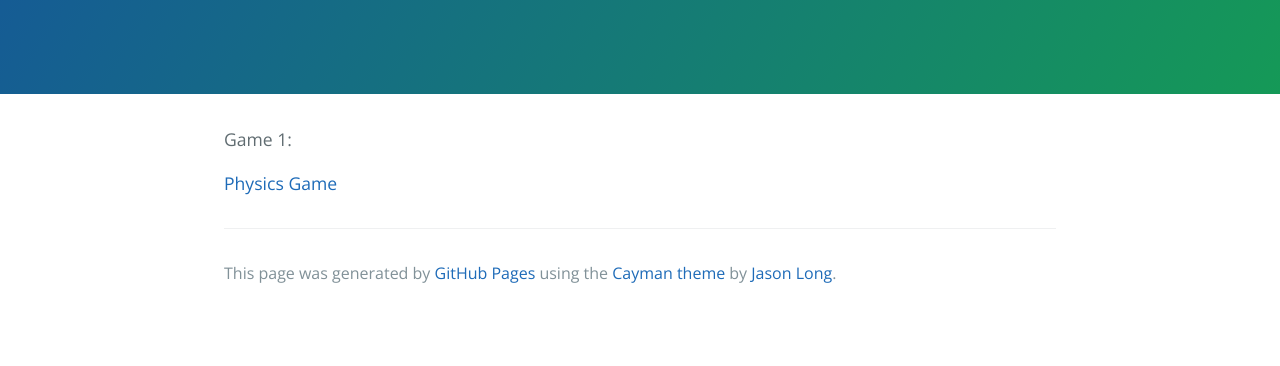
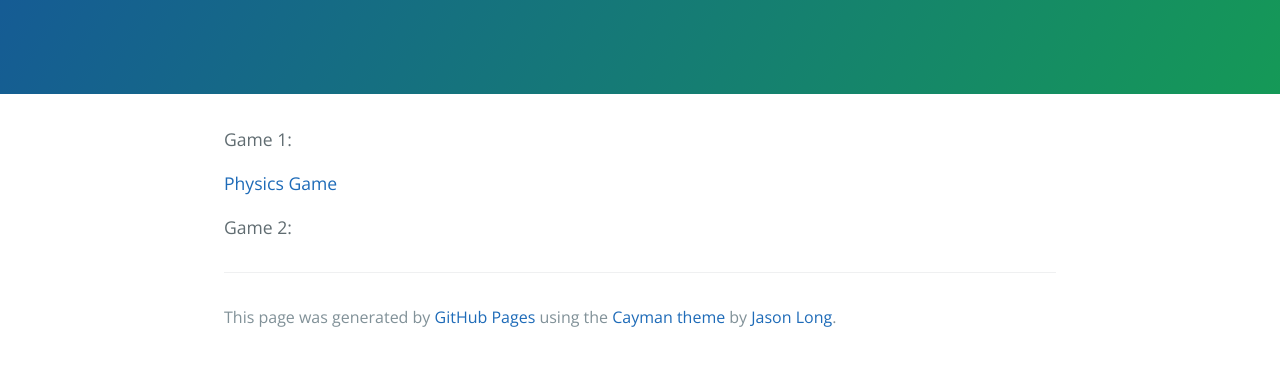
Before and after one commit to nickedname/Unity_Projects, a plain HTML site: page index.html in a window 1280 px wide. Shown: the part 176-542 px from the top of the page. Drawn offline with nearby package versions, Linux system fonts and the light colour scheme.

Commit message:
updating index.html

```diff
--- a/index.html
+++ b/index.html
@@ -18,7 +18,8 @@
     <section class="main-content">
       <p>Game 1: </p>
 		<a href="Unity Builds.html">Physics Game</a>
-      <footer class="site-footer">
+      <p>Game 2: </p>
+	  <footer class="site-footer">
 
         <span class="site-footer-credits">This page was generated by <a href="https://pages.github.com">GitHub Pages</a> using the <a href="https://github.com/jasonlong/cayman-theme">Cayman theme</a> by <a href="https://twitter.com/jasonlong">Jason Long</a>.</span>
       </footer>
```
